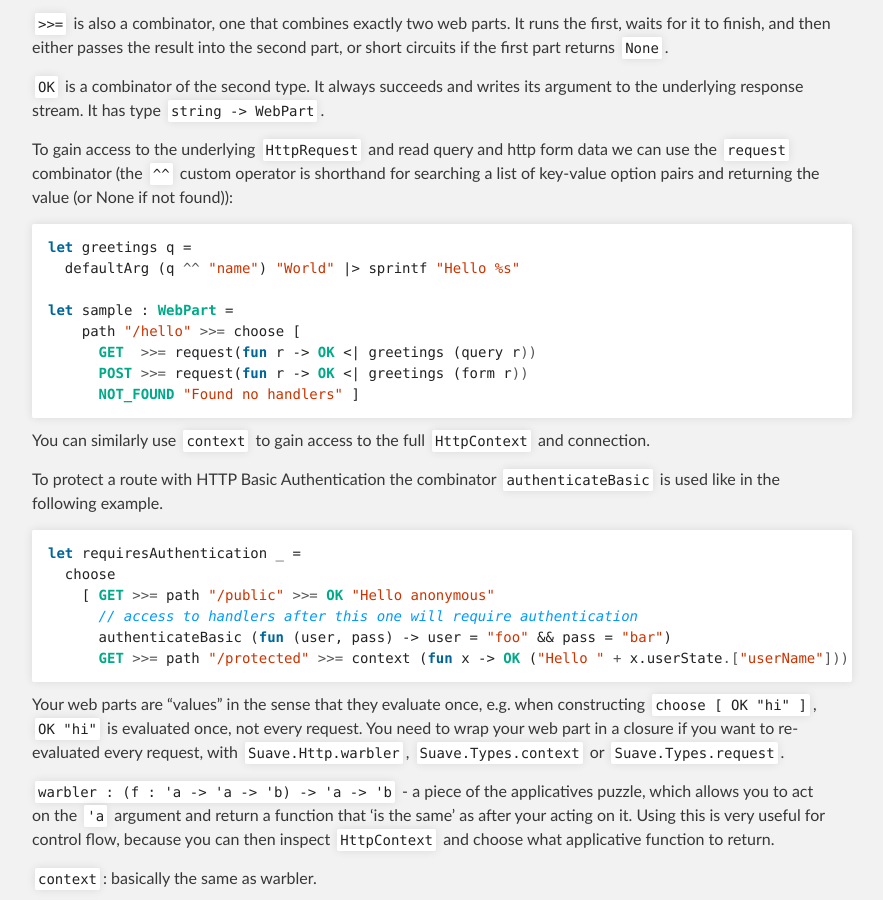
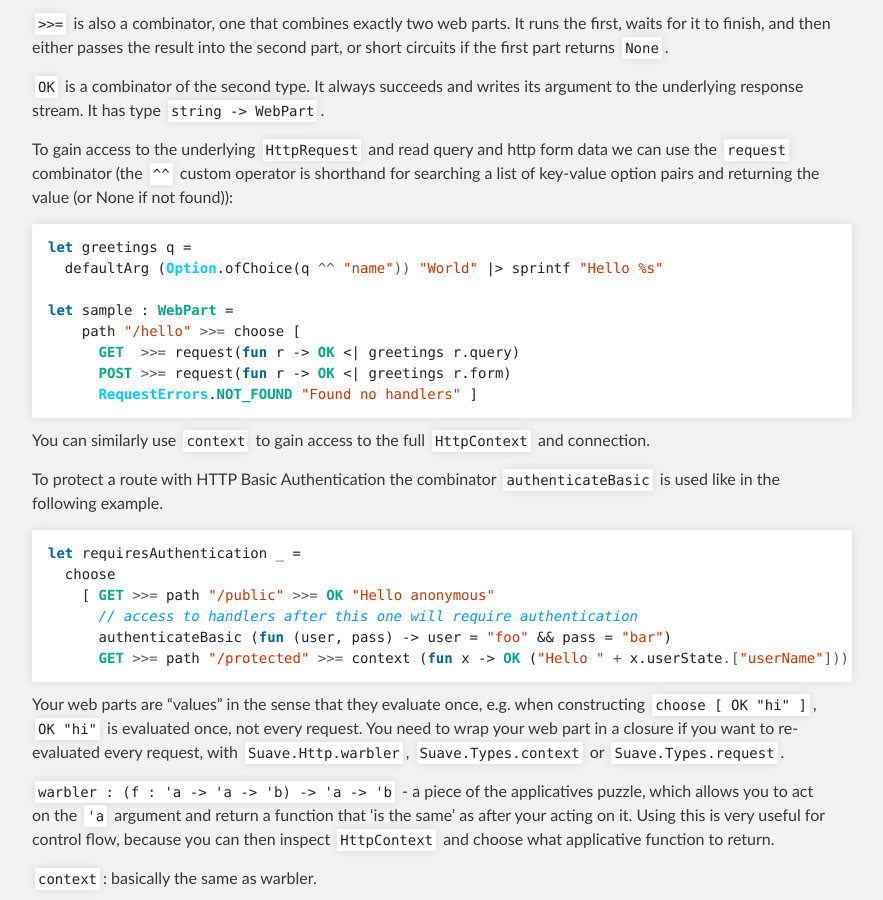
Before and after one commit to SuaveIO/suave, a Jekyll site: the page built from index.md, in a window 1280 px wide and 900 px high, scrolled down 5077 px. Shown: the whole window, without its empty margins (208-1091 px from the left). Built offline with Jekyll 4.4.1, drawn with Linux system fonts in a browser that asks for light colours.

Commit message:
update example
ref #272

```diff
--- a/_includes/content.md
+++ b/_includes/content.md
@@ -202,13 +202,13 @@ To gain access to the underlying `HttpRequest` and read query and http form data
 
 {% highlight fsharp %}
 let greetings q =
-  defaultArg (q ^^ "name") "World" |> sprintf "Hello %s"
+  defaultArg (Option.ofChoice(q ^^ "name")) "World" |> sprintf "Hello %s"
 
 let sample : WebPart =
     path "/hello" >>= choose [
-      GET  >>= request(fun r -> OK <| greetings (query r))
-      POST >>= request(fun r -> OK <| greetings (form r))
-      NOT_FOUND "Found no handlers" ]
+      GET  >>= request(fun r -> OK <| greetings r.query)
+      POST >>= request(fun r -> OK <| greetings r.form)
+      RequestErrors.NOT_FOUND "Found no handlers" ]
 {% endhighlight %}
 
 You can similarly use `context` to gain access to the full `HttpContext` and connection.
```
